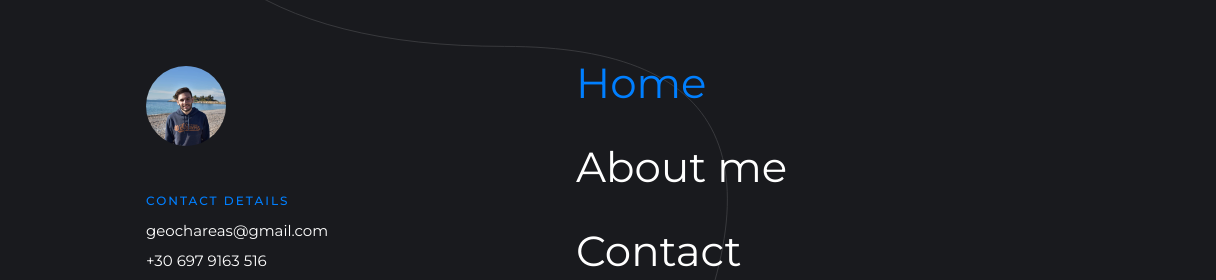
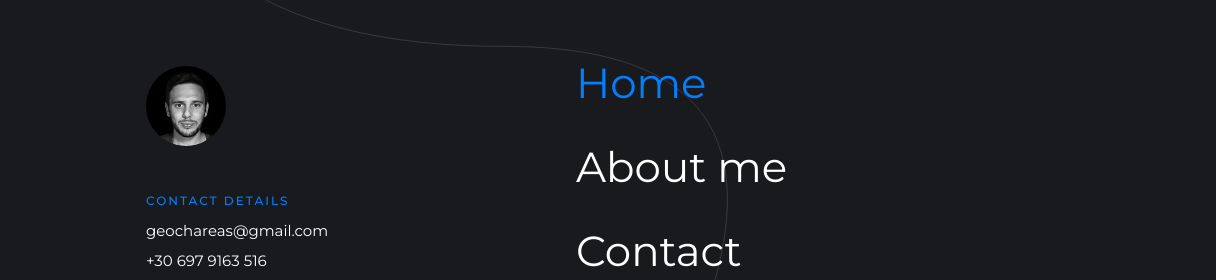
Before and after one commit to geochareas/hi, a plain HTML site: page el/index.html in a window 1280 px wide. Both pictures are taken after a click on the element 1240 px from the left and 40 px from the top of the page. Shown: the part 233-513 px from the top of the page, 64-1280 px from the left. Drawn offline with Linux system fonts and the light colour scheme.

Commit message:
mend
Updates

```diff
--- a/assets/css/navigation.css
+++ b/assets/css/navigation.css
@@ -226,7 +226,7 @@
 	height: 80px;
 	float: left;
 	border-radius: 40px;
-	background: url("../img/george.jpg") center center;
+	background: url("../img/profile.jpg") center center;
 	background-size: cover;
 	margin-top: 25px;
 }
```
Also changed, not shown: assets/img/profile.jpg (added).
